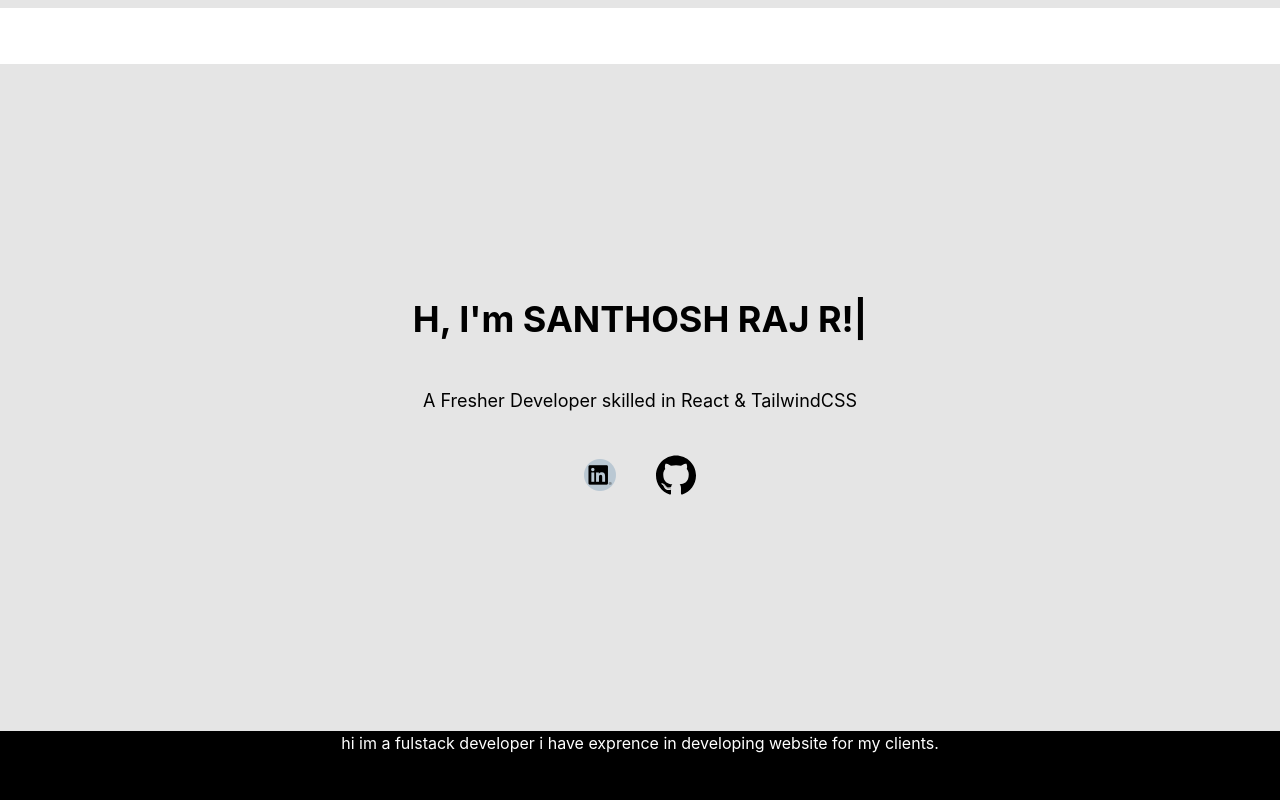
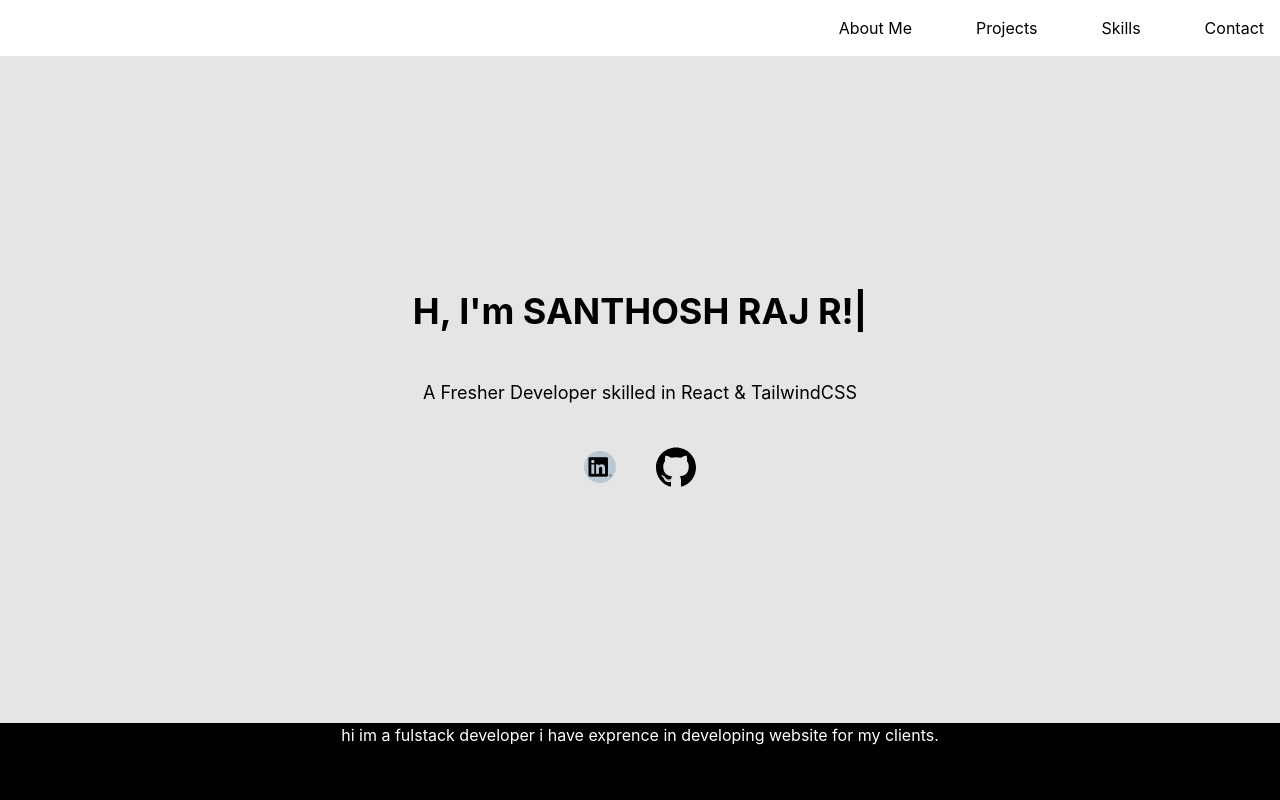
Before and after one commit to Santhoshfebi/my-portfolio, a React (Vite) app: page / in a window 1280 px wide. Shown: the top 800 px of the page. Built offline with nearby package versions, Linux system fonts and the light colour scheme.

Commit message:
changes in navbar

```diff
--- a/src/Components/Navbar.jsx
+++ b/src/Components/Navbar.jsx
@@ -1,6 +1,6 @@
 const Navbar = () => {
     return (
-      <nav className="bg-white text-white mt-2 p-4 flex justify-end">
+      <nav className="bg-white text-black p-4 flex justify-end">
         <ul className="flex space-x-16">
           <li><a href="#about" className="hover:text-white-400">About Me</a></li>
           <li><a href="#projects" className="hover:text-white-400">Projects</a></li>
```
